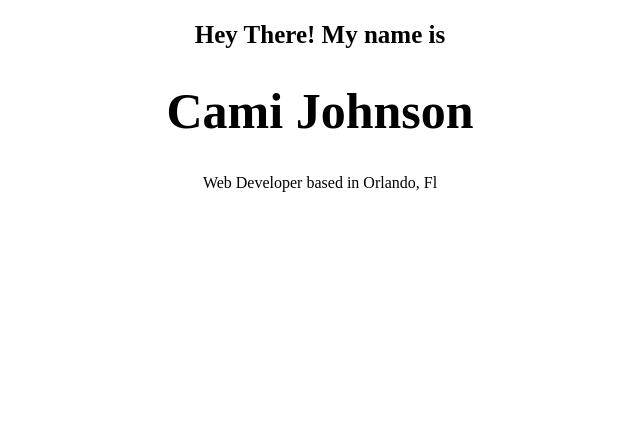
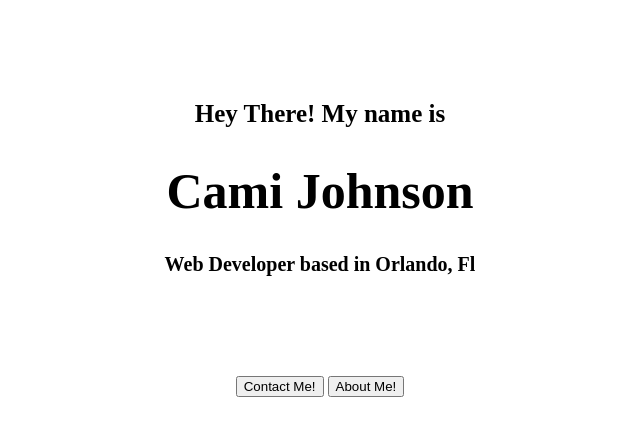
Before and after one commit to Cami95/my-coding, a plain HTML site: page index.html in a window 1280 px wide. Shown: the whole page, without its empty margins (320-960 px from the left). Drawn offline with Linux system fonts and the light colour scheme.

Commit message:
html of main page and added classes

```diff
--- a/index.html
+++ b/index.html
@@ -4,7 +4,7 @@
     <meta charset="UTF-8" />
     <meta name="viewport" content="width=device-width, initial-scale=1.0" />
     <link rel="stylesheet" href="style.css" />
-    <title>My skills</title>
+    <title>My coding Profile</title>
   </head>
   <body>
     <div class="header">
@@ -12,7 +12,15 @@
 
       <h1>Cami Johnson</h1>
 
-      <p>Web Developer based in Orlando, Fl</p>
+      <p>
+        <strong>Web Developer based in Orlando, Fl</strong>
+      </p>
+    </div>
+
+    <div class="navigation-buttons">
+      <button>Contact Me!</button>
+
+      <button>About Me!</button>
     </div>
   </body>
 </html>
--- a/style.css
+++ b/style.css
@@ -1,5 +1,8 @@
+
+
 .header{
     text-align: center;
+    margin: 100px;
 }
 
 .header h1 {
@@ -9,3 +12,12 @@
 .header h2 {
     font-size: 25px;
 }
+
+.header p {
+    font-size: 20px;
+}
+
+
+.navigation-buttons{
+    text-align: center;
+}
```
